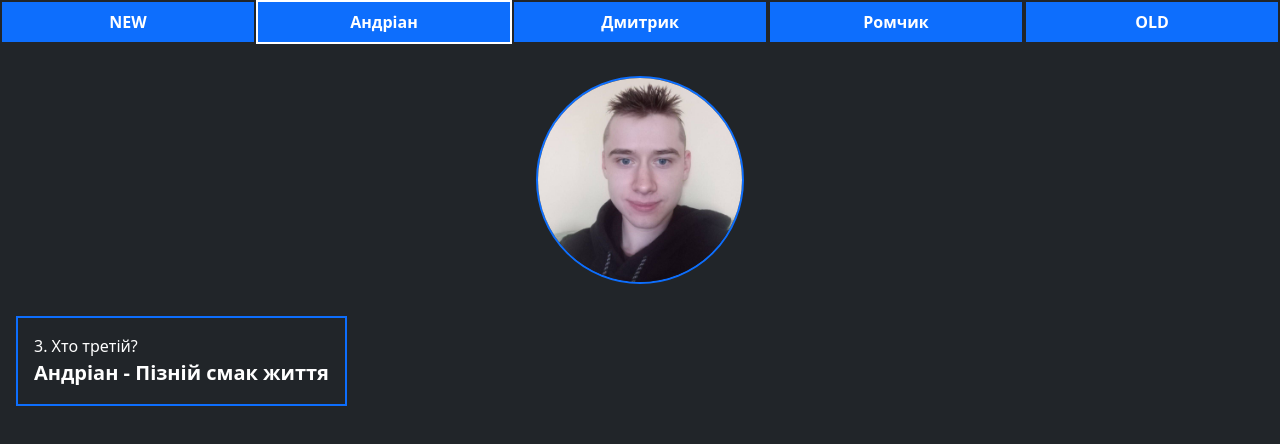
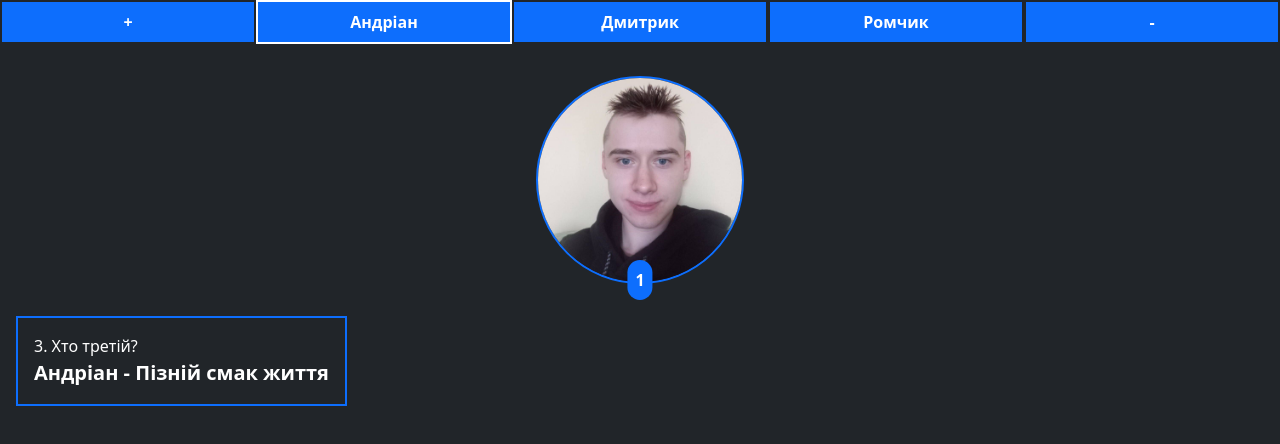
Before and after one commit to mynameisan24/Who, a React (Create React App) app: page / in a window 1280 px wide. Both pictures are taken after a click on the button "Андріан". Shown: the top 444 px of the page. Built offline with nearby package versions, Linux system fonts and the light colour scheme.

Commit message:
Update Page.js

```diff
--- a/src/components/Page.js
+++ b/src/components/Page.js
@@ -1,4 +1,4 @@
-import React, { useState } from "react";
+import React, { useState, useEffect } from "react";
 import { List } from "../components/List";
 
 import img_1 from "../image/1.jpg";
@@ -9,26 +9,40 @@ const Page = () => {
     // State to store the filtered data
     const [filteredList, setFilteredList] = useState(List);
     const [img, setImg] = useState(0);
+    const [quantity, setQuantity] = useState(0);
+
+
+    useEffect(() => {
+        setQuantity(filteredList.length);
+    }, [filteredList]);
 
     // Filter functions
     const neww = () => {
         setFilteredList(List.filter((item) => item.winner === 0));
         setImg(0);
+        setQuantity(0)
+
     };
 
     const an = () => {
         setFilteredList(List.filter((item) => item.winner === 1));
         setImg(1);
+        setQuantity(filteredList.length);
+
     };
 
     const dima = () => {
         setFilteredList(List.filter((item) => item.winner === 2));
         setImg(2);
+
+        setQuantity(filteredList.length);
     };
 
     const roma = () => {
         setFilteredList(List.filter((item) => item.winner === 3));
         setImg(3);
+
+        setQuantity(filteredList.length);
     };
 
     const old = () => {
@@ -45,7 +59,7 @@ const Page = () => {
                     className={`m-0 p-2 col bg-primary text-white fw-bold border border-dark border-2 ${
                         img === 0 ? "border-white" : ""
                     }`}                >
-                    NEW
+                    +
                 </button>
                 <button
                     onClick={an}
@@ -74,13 +88,14 @@ const Page = () => {
                         img === 4 ? "border-white" : ""
                     }`}
                 >
-                    OLD
+                    -
                 </button>
             </div>
 
             {img !== 0 &&
                 img !== 4 && ( // Only render the img tag if img is not 0 and not 4
-                    <div className="m-0 p-3 row justify-content-center align-items-center">
+                    <div className="m-0 p-3 row justify-content-center align-items-center position-relative">
+
                         <img
                             src={
                                 img === 1
@@ -97,6 +112,8 @@ const Page = () => {
                             }}
                             className="m-0 p-0 col-8 col-sm-5 col-md-4 col-lg-3 col-xl-2 border border-2 border-primary rounded-circle"
                         />
+
+                        <div style={{position: 'absolute', bottom: '-20px', left: '50%', transform: 'translate(-50%, -50%)'}} className="m-0 p-2 fw-bold col-auto position-absolute rounded-pill text-white bg-primary d-flex justify-content-center align-items-center ">{quantity}</div>
 
                         {/* <div className="m-0 p-3 col-12 fs-1 fw-bold text-center">Aндріан</div> */}
                     </div>
```
